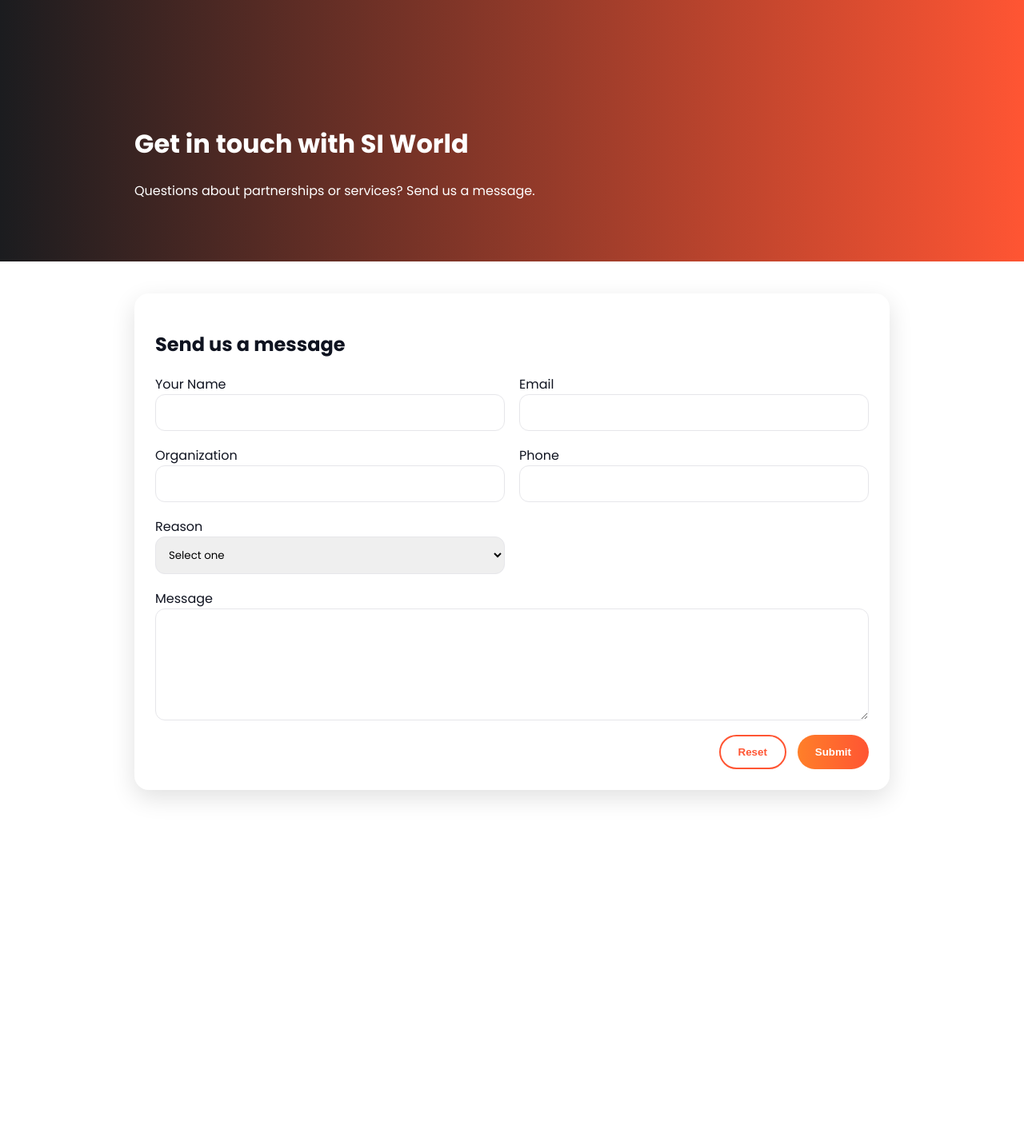
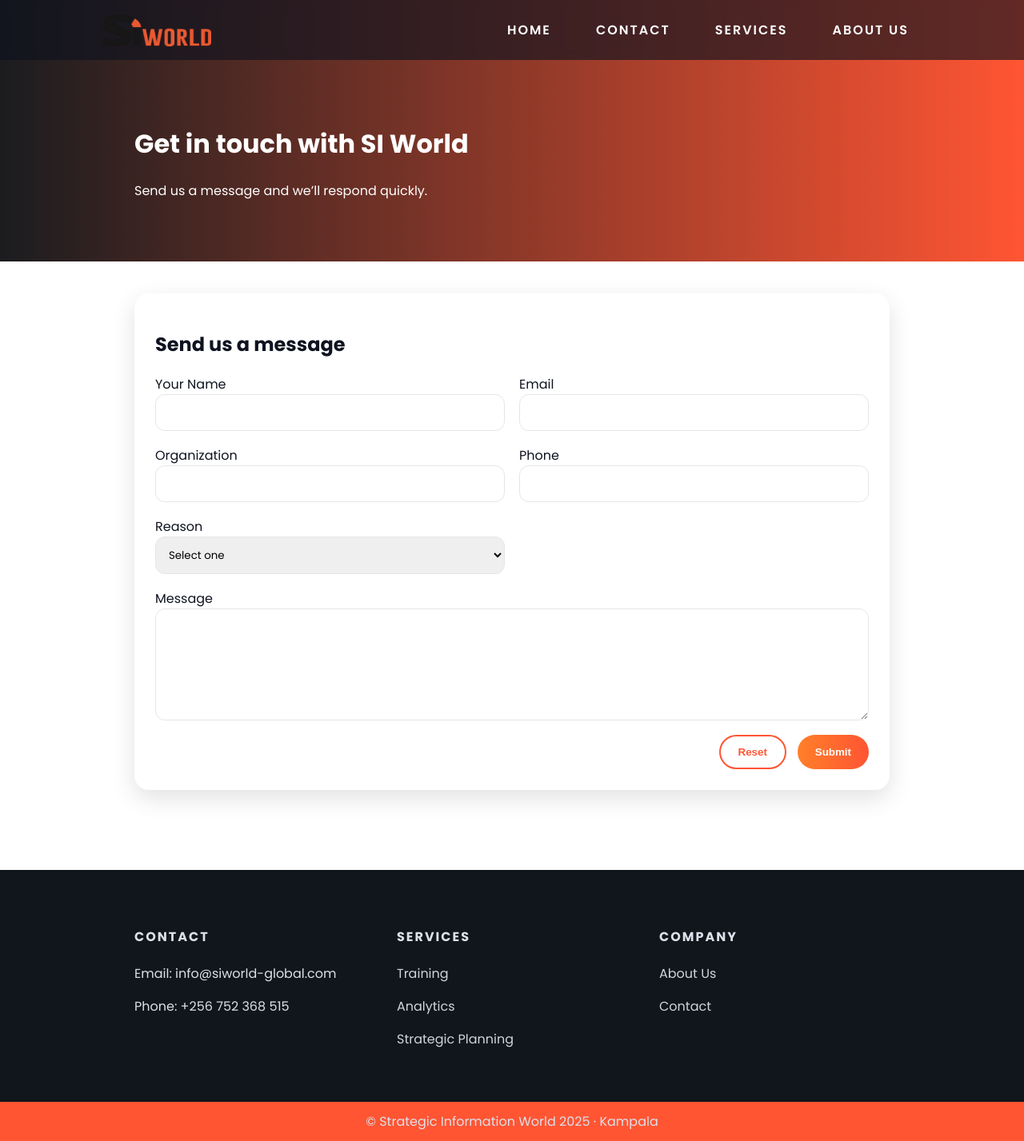
Before and after one commit to slapintine/si-world-global, a plain HTML site: page Contact.html in a window 1280 px wide. Shown: the whole page at 80% size. Before the commit the page ends 1028 px from the top, so only its background shows below. Drawn offline with Linux system fonts and the light colour scheme.

Commit message:
Update Contact.html

```diff
--- a/Contact.html
+++ b/Contact.html
@@ -1,18 +1,17 @@
 <!DOCTYPE html>
 <html lang="en">
 <head>
-  <meta charset="UTF-8" />
-  <meta name="viewport" content="width=device-width, initial-scale=1" />
+<meta charset="UTF-8">
+<meta name="viewport" content="width=device-width, initial-scale=1">
 <title>SI World — Contact</title>
-  <link rel="icon" type="image/x-icon" href="Images/icon/man1.ico" />
-  <link href="https://fonts.googleapis.com/css2?family=Poppins:wght@300;400;600;700&display=swap" rel="stylesheet" />
+
+<link rel="icon" type="image/x-icon" href="Images/icon/man1.ico">
+<link href="https://fonts.googleapis.com/css2?family=Poppins:wght@300;400;600;700&display=swap" rel="stylesheet">
 
 <style>
-    /* ===== YOUR ORIGINAL STYLES (UNCHANGED) ===== */
 :root{
   --brand:#ff5533;
   --brand-2:#ff7f29;
-      --brand-3:#ff9355;
   --ink:#0f1320;
   --muted:#626b7a;
   --bg:#ffffff;
@@ -25,39 +24,61 @@
   --nav-h:75px;
   --radius-xl:18px;
   --radius:12px;
-      --shadow: 0 10px 30px rgba(0,0,0,.12);
-      --shadow-sm: 0 4px 14px rgba(0,0,0,.10);
+  --shadow:0 10px 30px rgba(0,0,0,.12);
 }
 
 *{box-sizing:border-box}
 body{
   margin:0;
   font-family:"Poppins",sans-serif;
+  background:var(--bg);
   color:var(--ink);
-      background:var(--bg);
 }
 
+/* NAV */
 nav{
-      position:fixed; inset:0 0 auto 0; height:var(--nav-h);
-      display:flex; align-items:center; justify-content:space-between;
+  position:fixed;
+  top:0;left:0;right:0;
+  height:var(--nav-h);
+  display:flex;
+  justify-content:space-between;
+  align-items:center;
   padding:0 10%;
   background:var(--nav-bg);
-      z-index:50;
-      backdrop-filter: blur(6px);
+  backdrop-filter:blur(6px);
+  z-index:100;
 }
+nav ul{list-style:none;display:flex;gap:24px;margin:0;padding:0}
+nav a{
+  color:#fff;
+  text-decoration:none;
+  font-weight:600;
+  letter-spacing:2px;
+  text-transform:uppercase;
+  padding:8px 16px;
+  border-radius:10px;
+}
+nav a:hover{border:1px solid #fff}
+.logo{height:40px}
 
-    nav a{color:#fff;text-decoration:none;font-weight:600}
-
+/* HERO */
 .hero{
   padding-top:var(--nav-h);
   background:linear-gradient(90deg,#1b1c1f,var(--brand));
   color:#fff;
 }
+.hero__inner{
+  max-width:1200px;
+  margin:auto;
+  padding:60px 10%;
+}
 
-    .hero__inner{max-width:1200px;margin:auto;padding:60px 10%}
-
-    .wrap{max-width:1200px;margin:auto;padding:40px 10%}
-
+/* CONTENT */
+.wrap{
+  max-width:1200px;
+  margin:auto;
+  padding:40px 10%;
+}
 .form-block{
   background:#fff;
   border-radius:var(--radius-xl);
@@ -65,8 +86,11 @@
   padding:26px;
 }
 
-    form{display:grid;grid-template-columns:repeat(12,1fr);gap:18px}
-
+form{
+  display:grid;
+  grid-template-columns:repeat(12,1fr);
+  gap:18px;
+}
 .field{grid-column:span 6;display:flex;flex-direction:column}
 .field--full{grid-column:1/-1}
 
@@ -76,27 +100,30 @@
   border:1px solid #e6e6ea;
   font-family:inherit;
 }
-
 textarea{min-height:140px}
 
-    .actions{grid-column:1/-1;display:flex;justify-content:flex-end;gap:14px}
-
+.actions{
+  grid-column:1/-1;
+  display:flex;
+  justify-content:flex-end;
+  gap:14px;
+}
 .btn{
   background:linear-gradient(90deg,var(--brand-2),var(--brand));
-      color:#fff;border:none;
+  color:#fff;
+  border:none;
   border-radius:999px;
   padding:12px 22px;
   font-weight:700;
   cursor:pointer;
 }
-
 .ghost{
   background:transparent;
   color:var(--brand);
   border:2px solid var(--brand);
 }
 
-    /* Success message */
+/* SUCCESS MESSAGE */
 #form-status{
   display:none;
   margin-top:16px;
@@ -106,22 +133,61 @@
   color:#0f7a3d;
   font-weight:600;
 }
+
+/* FOOTER */
+footer{
+  background:var(--footer-bg);
+  color:var(--footer-text);
+  margin-top:60px;
+}
+.footer-inner{
+  max-width:1200px;
+  margin:auto;
+  padding:50px 10%;
+  display:grid;
+  grid-template-columns:1fr 1fr 1fr;
+  gap:40px;
+}
+footer h4{
+  text-transform:uppercase;
+  letter-spacing:2px;
+}
+footer a{
+  color:#cfd6df;
+  text-decoration:none;
+}
+footer a:hover{color:var(--brand)}
+.footer-bottom{
+  background:var(--brand);
+  text-align:center;
+  padding:12px;
+}
 </style>
 </head>
 
 <body>
 
+<!-- NAV -->
+<nav>
+  <img src="Images/icon/Siworld.png" class="logo" alt="SI World">
+  <ul>
+    <li><a href="index.html">Home</a></li>
+    <li><a href="Contact.html">Contact</a></li>
+    <li><a href="Services.html">Services</a></li>
+    <li><a href="About us.html">About us</a></li>
+  </ul>
+</nav>
+
 <!-- HERO -->
 <header class="hero">
   <div class="hero__inner">
     <h1>Get in touch with SI World</h1>
-      <p>Questions about partnerships or services? Send us a message.</p>
+    <p>Send us a message and we’ll respond quickly.</p>
   </div>
 </header>
 
+<!-- FORM -->
 <main class="wrap">
-
-    <!-- FORM -->
   <section class="form-block">
     <h2>Send us a message</h2>
 
@@ -172,41 +238,60 @@
 
     <div id="form-status">Thank you for submitting!</div>
   </section>
-
 </main>
 
-  <!-- ✅ SCRIPT (ONLY NEW PART) -->
+<!-- FOOTER -->
+<footer>
+  <div class="footer-inner">
+    <div>
+      <h4>Contact</h4>
+      <p>Email: info@siworld-global.com</p>
+      <p>Phone: +256 752 368 515</p>
+    </div>
+
+    <div>
+      <h4>Services</h4>
+      <p><a href="Services.html">Training</a></p>
+      <p><a href="Services.html">Analytics</a></p>
+      <p><a href="Services.html">Strategic Planning</a></p>
+    </div>
+
+    <div>
+      <h4>Company</h4>
+      <p><a href="About us.html">About Us</a></p>
+      <p><a href="Contact.html">Contact</a></p>
+    </div>
+  </div>
+
+  <div class="footer-bottom">
+    © Strategic Information World 2025 · Kampala
+  </div>
+</footer>
+
+<!-- SCRIPT -->
 <script>
 const form = document.getElementById("contact-form");
 const status = document.getElementById("form-status");
 
-    form.addEventListener("submit", async (e) => {
+form.addEventListener("submit", async e => {
   e.preventDefault();
   const data = new FormData(form);
 
-      try {
-        const response = await fetch(form.action, {
-          method: "POST",
-          body: data,
-          headers: { "Accept": "application/json" }
+  const res = await fetch(form.action, {
+    method:"POST",
+    body:data,
+    headers:{Accept:"application/json"}
   });
 
-        if (response.ok) {
-          status.style.display = "block";
-          status.textContent = "Thank you for submitting!";
+  if(res.ok){
+    status.style.display="block";
     form.reset();
-          setTimeout(() => status.style.display = "none", 5000);
+    setTimeout(()=>status.style.display="none",5000);
   } else {
-          status.style.display = "block";
-          status.style.background = "#fdecea";
-          status.style.color = "#b91c1c";
-          status.textContent = "Submission failed. Please try again.";
-        }
-      } catch {
-        status.style.display = "block";
-        status.style.background = "#fdecea";
-        status.style.color = "#b91c1c";
-        status.textContent = "Network error.";
+    status.style.display="block";
+    status.style.background="#fdecea";
+    status.style.color="#b91c1c";
+    status.textContent="Submission failed.";
   }
 });
 </script>
```
Lines whose indentation alone changed are shown as unchanged.
